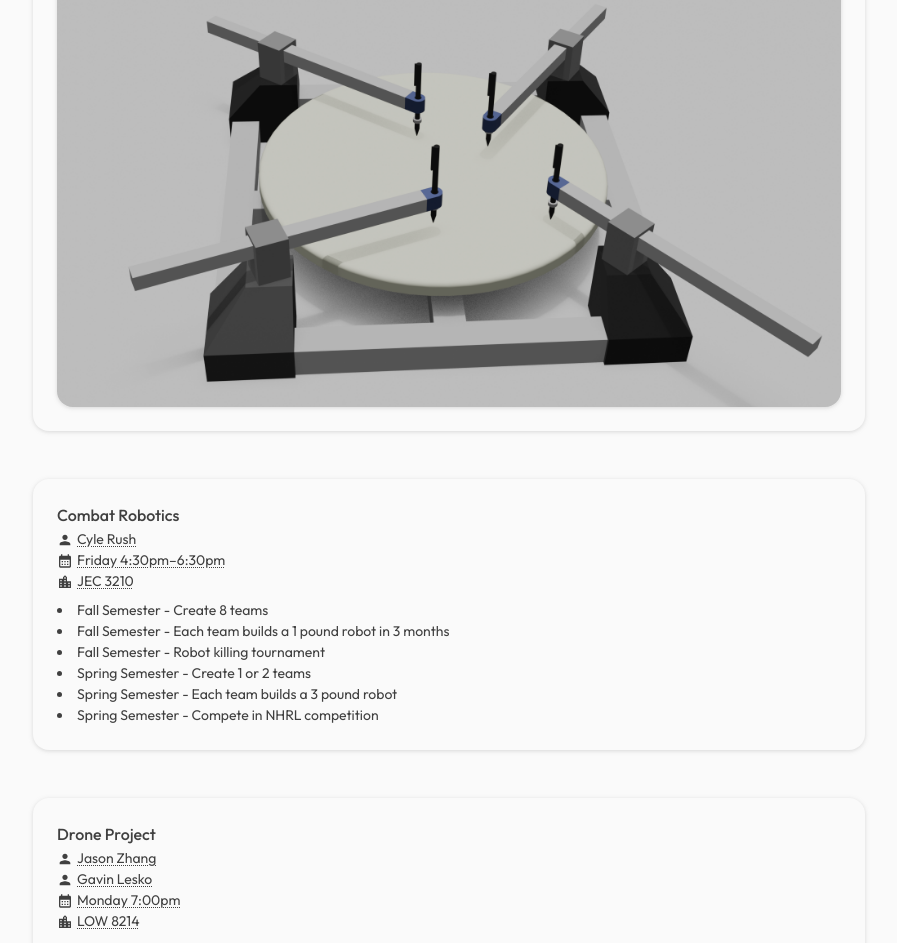
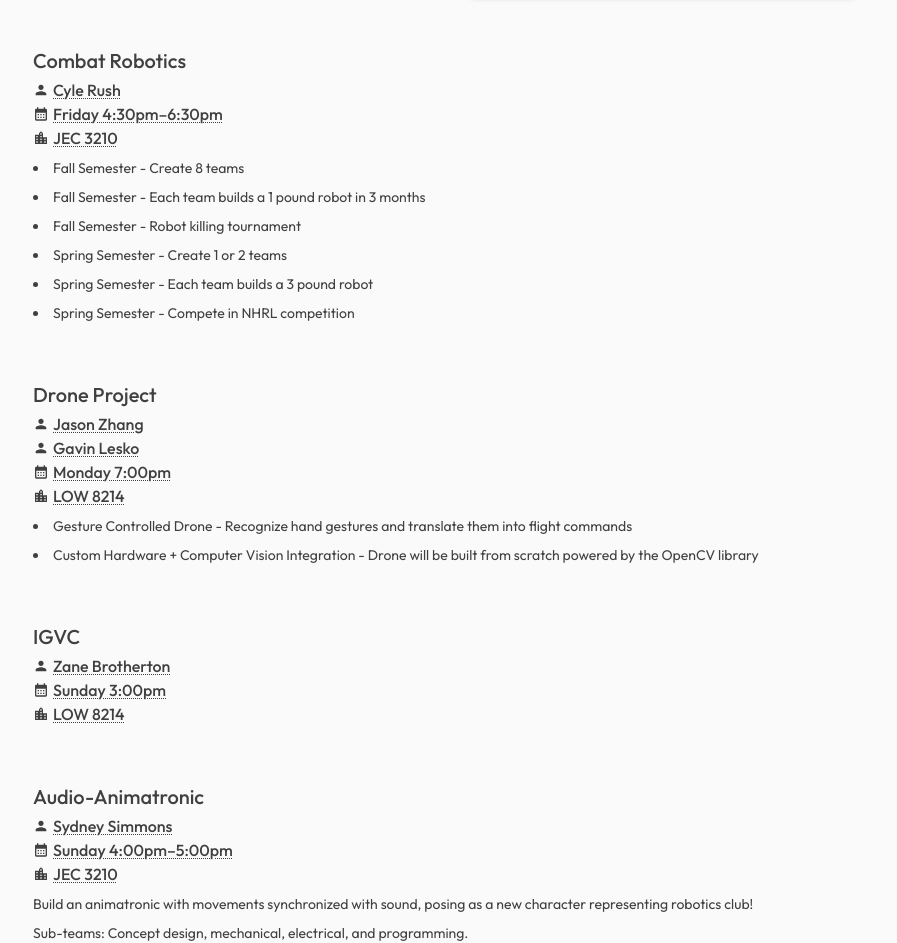
Before and after one commit to haydenheroux/rpi-robotics-website, a React (Vite) app: page /projects in a window 1280 px wide. Shown: the part 865-1808 px from the top of the page, without its empty margins (191-1088 px from the left). Built offline with nearby package versions, Linux system fonts and the light colour scheme.

Commit message:
Revamp Projects page.

```diff
--- a/src/Projects.tsx
+++ b/src/Projects.tsx
@@ -24,7 +24,7 @@ function Projects() {
         <ProjectCard
           name="Paper Club"
           people={[{ name: "Kateri Ngo", email: "ngok2@rpi.edu" }]}
-          description={[
+          bullets={[
             "Individually read through the paper",
             "Meetup to discuss the paper, ideas, knowledge gaps, and inspirations",
             "Increase our academic literacy because papers are intimidating",
@@ -34,19 +34,20 @@ function Projects() {
         <ProjectCard
           name="Robotic Art Installation"
           people={[{ name: "Jayden Smith" }]}
-          description={[
+          bullets={[
             "Four 3-DOF robot arms drawing on a spinning canvas",
             "A project with the synergy between art and mechatronics at its core",
             "Lots of opportunities to learn and experiment",
           ]}
-          image="./rai.png"
+          images={["./rai.png"]}
+          right
         />
         <ProjectCard
           name="Combat Robotics"
           people={[{ name: "Cyle Rush", email: "rushc2@rpi.edu" }]}
           times={[{ day: "Friday", start: "4:30pm", end: "6:30pm" }]}
           locations={[JEC_3210]}
-          description={[
+          bullets={[
             "Fall Semester - Create 8 teams",
             "Fall Semester - Each team builds a 1 pound robot in 3 months",
             "Fall Semester - Robot killing tournament",
@@ -63,7 +64,7 @@ function Projects() {
           ]}
           times={[{ day: "Monday", start: "7:00pm" }]}
           locations={[LOW_8214]}
-          description={[
+          bullets={[
             "Gesture Controlled Drone - Recognize hand gestures and translate them into flight commands",
             "Custom Hardware + Computer Vision Integration - Drone will be built from scratch powered by the OpenCV library",
           ]}
@@ -79,11 +80,10 @@ function Projects() {
           people={[{ name: "Sydney Simmons", email: "simmos6@rpi.edu" }]}
           times={[{ day: "Sunday", start: "4:00pm", end: "5:00pm" }]}
           locations={[JEC_3210]}
-          description={[
-            "Build an animatronic with movements synchronized with sound, posing as a new avatar for robotics club!",
-            "Uno R3, PCA9685, Micro Servos (9g), sound module",
-            "Sub-teams: Concept design, mechanical, electrical, programming",
-            "Any questions (or ideas!) PLEASE DM Sydney on Discord!",
+          paragraphs={[
+            "Build an animatronic with movements synchronized with sound, posing as a new character representing robotics club!",
+            "Sub-teams: Concept design, mechanical, electrical, and programming.",
+            "Any questions DM Sydney on Discord or send her an email (simmos6@rpi.edu)."
           ]}
         />
       </div>
--- a/src/components/ProjectCard.tsx
+++ b/src/components/ProjectCard.tsx
@@ -2,32 +2,74 @@ import { MdCalendarMonth, MdLocationCity, MdPerson } from "react-icons/md";
 import type Person from "../types/Person";
 import type { IconType } from "react-icons";
 import type Location from "../types/Location";
-import { locationHover, locationText } from "../types/Location";
+import { locationHover, locationLink, locationText } from "../types/Location";
 import type MeetingTime from "../types/MeetingTime";
 import { meetingTimeHover, meetingTimeText } from "../types/MeetingTime";
-import { personHover, personText } from "../types/Person";
-import Card from "./Card";
+import { personHover, personLink, personText } from "../types/Person";
 
 interface InfoRowProps<Type> {
   Icon: IconType;
   items: Type[];
   text: (item: Type) => string;
   hover: (item: Type) => string;
+  link: (item: Type) => string;
 }
 
-function InfoRow<Type>({ Icon, items, text, hover }: InfoRowProps<Type>) {
+function InfoRow<Type>({ Icon, items, text, hover, link }: InfoRowProps<Type>) {
   return items.map((item, index) => (
     <div className="flex flex-row gap-1 items-center">
       <Icon size={16} className="text-neutral-700" />
+      {link(item) && (
+        <a
+          className="type-large-bold link-dotted text-neutral-700"
+          title={hover(item)}
+          href={link(item)}
+        >
+          {text(item)}
+        </a>
+      )}
+      {!link(item) && (
         <span
           key={index}
           title={hover(item)}
-        className="type-body text-neutral-700 link-dotted"
+          className="type-large-bold link-dotted text-neutral-700"
         >
           {text(item)}
         </span>
+      )}
     </div>
   ));
+}
+
+function ProjectImages({ images }: { images: string[] }) {
+  const shownImages = images.slice(0, 3);
+
+  if (shownImages.length == 1) {
+    return <img key={shownImages[0]} src={shownImages[0]} className="card" />;
+  }
+
+  if (shownImages.length == 2) {
+    return (
+      <div className="flex flex-col gap-4">
+        <img key={shownImages[0]} src={shownImages[0]} className="card" />
+        <img key={shownImages[1]} src={shownImages[1]} className="card" />
+      </div>
+    );
+  }
+
+  if (shownImages.length == 3) {
+    return (
+      <div className="flex flex-col gap-4">
+        <img key={shownImages[0]} src={shownImages[0]} className="card" />
+        <div className="grid lg:grid-cols-2 gap-4">
+          <img key={shownImages[1]} src={shownImages[1]} className="card" />
+          <img key={shownImages[2]} src={shownImages[2]} className="card" />
+        </div>
+      </div>
+    );
+  }
+
+  return <></>;
 }
 
 export interface ProjectCardProps {
@@ -35,8 +77,10 @@ export interface ProjectCardProps {
   people?: Person[];
   times?: MeetingTime[];
   locations?: Location[];
-  description?: string[];
-  image?: string;
+  paragraphs?: string[];
+  bullets?: string[];
+  images?: string[];
+  right?: boolean;
 }
 
 function ProjectCard({
@@ -44,12 +88,16 @@ function ProjectCard({
   people,
   times,
   locations,
-  description,
-  image,
+  paragraphs,
+  bullets,
+  images,
+  right = false,
 }: ProjectCardProps) {
   return (
-    <Card>
-      <h2 className="type-large-bold text-neutral-700 mb-0.5">{name}</h2>
+    <div className={`grid ${images ? "grid-cols-2" : "grid-cols-1"} gap-6`}>
+      {!right && images && <ProjectImages images={images} />}
+      <div>
+        <h2 className="type-title text-neutral-700 mb-0.5">{name}</h2>
         {(people || times || locations) && (
           <div className="mb-2">
             {people && (
@@ -58,6 +106,7 @@ function ProjectCard({
                 items={people}
                 text={personText}
                 hover={personHover}
+                link={personLink}
               />
             )}
             {times && (
@@ -66,6 +115,7 @@ function ProjectCard({
                 items={times}
                 text={meetingTimeText}
                 hover={meetingTimeHover}
+                link={() => ""}
               />
             )}
             {locations && (
@@ -74,27 +124,32 @@ function ProjectCard({
                 items={locations}
                 text={locationText}
                 hover={locationHover}
+                link={locationLink}
               />
             )}
           </div>
         )}
-      {description && (
+        {paragraphs && (
+          <div>
+            {paragraphs.map((text, index) => (
+              <p key={index} className="mb-2 type-body text-neutral-700">
+                {text}
+              </p>
+            ))}
+          </div>
+        )}
+        {bullets && (
           <ul className="block list-disc list-inside">
-          {description.map((text, index) => (
-            <li key={index} className="type-body text-neutral-700">
+            {bullets.map((text, index) => (
+              <li key={index} className="mb-2 type-body text-neutral-700">
                 {text}
               </li>
             ))}
           </ul>
         )}
-      {image && (
-        <img
-          src={image}
-          alt={`${name} project image`}
-          className="mt-4 card"
-        />
-      )}
-    </Card>
+      </div>
+      {right && images && <ProjectImages images={images} />}
+    </div>
   );
 }
 
--- a/src/index.css
+++ b/src/index.css
@@ -87,6 +87,10 @@
     @apply underline underline-offset-[1.5px] decoration-dotted decoration-1 decoration-neutral-700 cursor-pointer;
   }
 
+  .link-dotted:hover {
+    @apply decoration-solid;
+  }
+
   .card {
     @apply rounded-2xl drop-shadow-sm/25 drop-shadow-neutral-500;
   }
--- a/src/types/Location.ts
+++ b/src/types/Location.ts
@@ -2,6 +2,7 @@ export default interface Location {
   building: {
     name: string;
     code: string;
+    mapsLink: string;
   };
   room: string;
 }
@@ -12,22 +13,27 @@ export const locationText = (location: Location) =>
 export const locationHover = (location: Location) =>
   `${location.building.name} - Room ${location.room}`;
 
+export const locationLink = (location: Location) =>
+  `${location.building.mapsLink}`;
+
 export const LOW = (room: string) => ({
   building: {
     name: "Low Center for Industrial Innovation",
     code: "LOW",
+    mapsLink: "https://maps.app.goo.gl/CyCqQqmS8nAz2JXi8",
   },
   room,
 });
 
-export const LOW_8214 = LOW("8214");
+export const LOW_8214: Location = LOW("8214");
 
 export const JEC = (room: string) => ({
   building: {
     name: "Jonsson Engineering Center",
     code: "JEC",
+    mapsLink: "https://maps.app.goo.gl/VAeHeyyCHbr4cRDDA",
   },
   room,
 });
 
-export const JEC_3210 = JEC("3210");
+export const JEC_3210: Location = JEC("3210");
--- a/src/types/Person.ts
+++ b/src/types/Person.ts
@@ -9,3 +9,5 @@ export default interface Person {
 export const personText = (person: Person) => person.name;
 
 export const personHover = (person: Person) => person.email ?? person.name;
+
+export const personLink = (person: Person) => person.email ? `mailto:${person.email}` : "";
```
Lines whose indentation alone changed are shown as unchanged.
